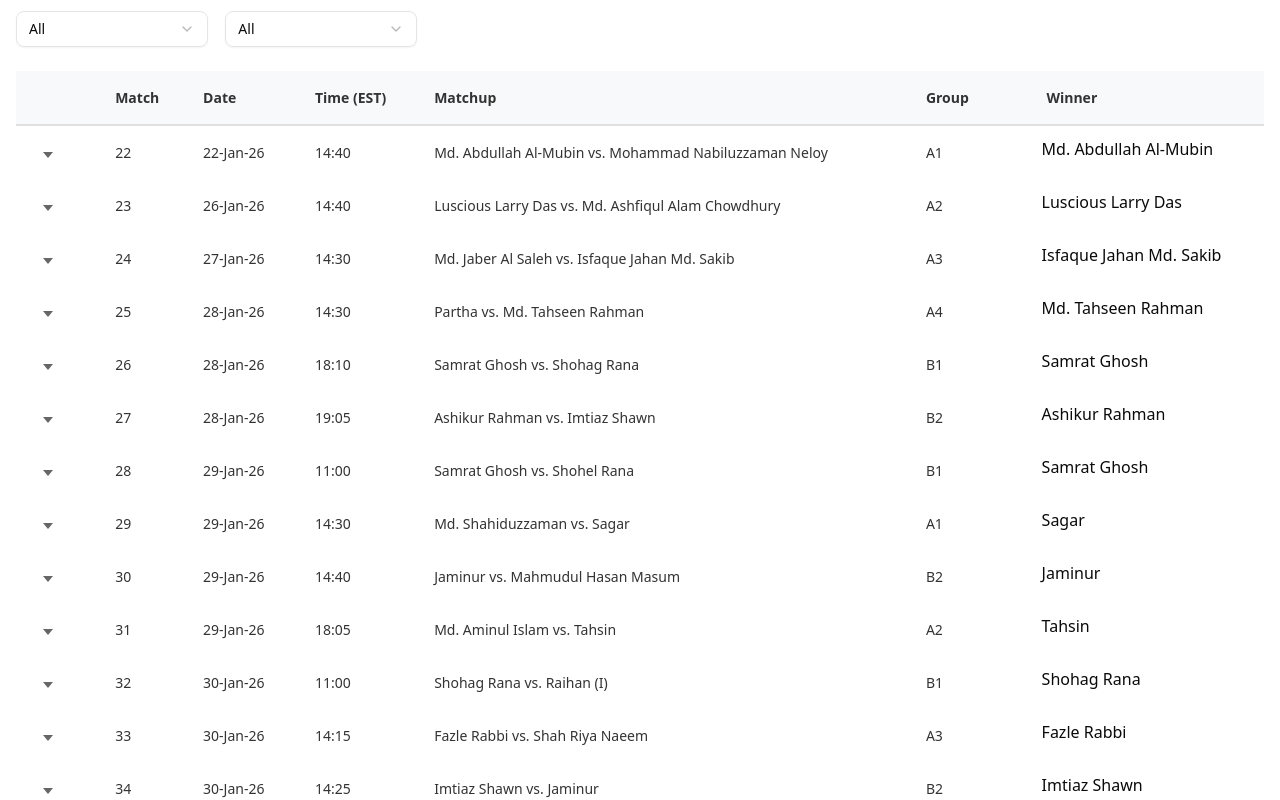
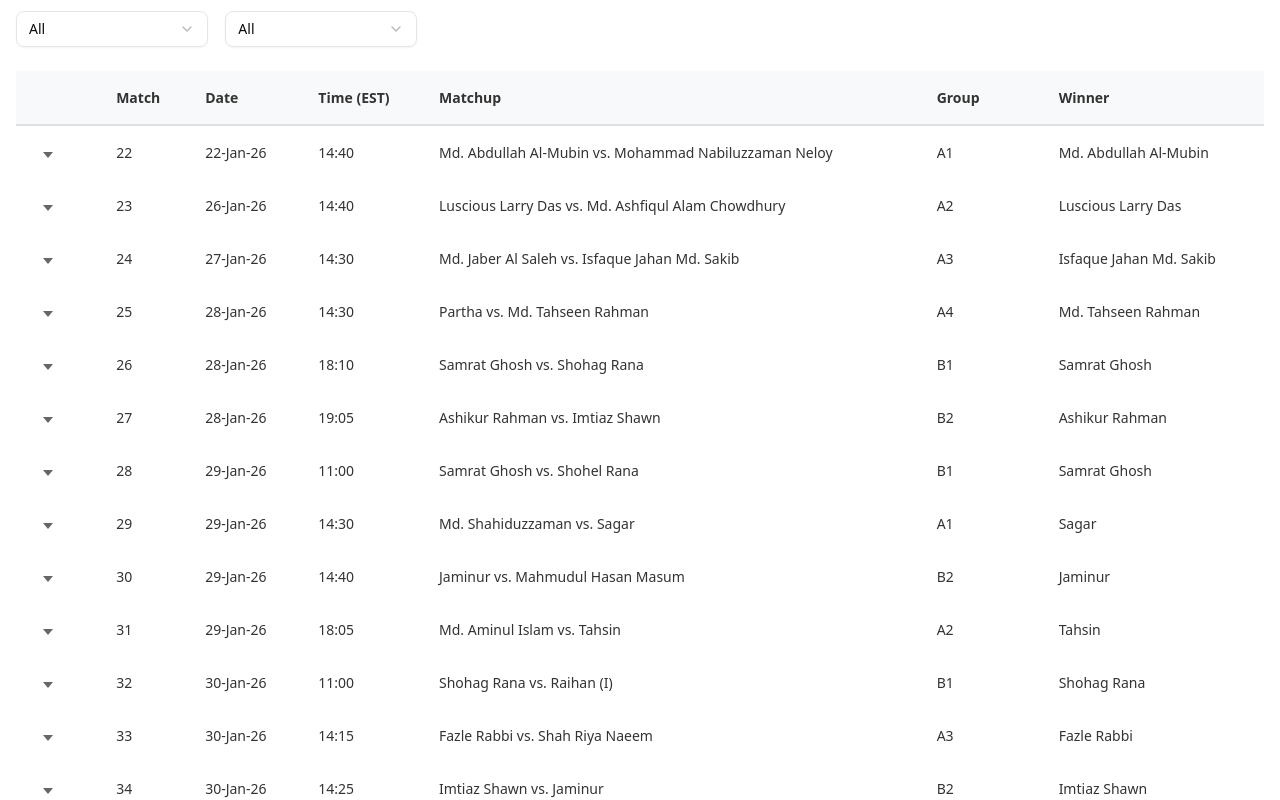
Before and after one commit to tahsinAmin/tt26, a React (Vite) app: page / in a window 1280 px wide. Shown: the part 1320-2120 px from the top of the page. Built offline with nearby package versions, Linux system fonts and the light colour scheme.

Commit message:
fix: Table data width

```diff
--- a/src/components/CollapsibleTable.jsx
+++ b/src/components/CollapsibleTable.jsx
@@ -250,7 +250,7 @@ const CollapsibleTable = () => {
                                             <td className="column-5" style={styles.td}>{group.players[0]} vs. {group.players[1]}</td>
                                             <td className="column-6" style={styles.td}>{group.group}</td>
                                             {group.history && (
-                                                <td className="column-7">{group.history.winner}</td>
+                                                <td className="column-7" style={styles.td}>{group.history.winner}</td>
                                             )}
                                         </tr>
                                         {expandedRows.has(index) && (
```
